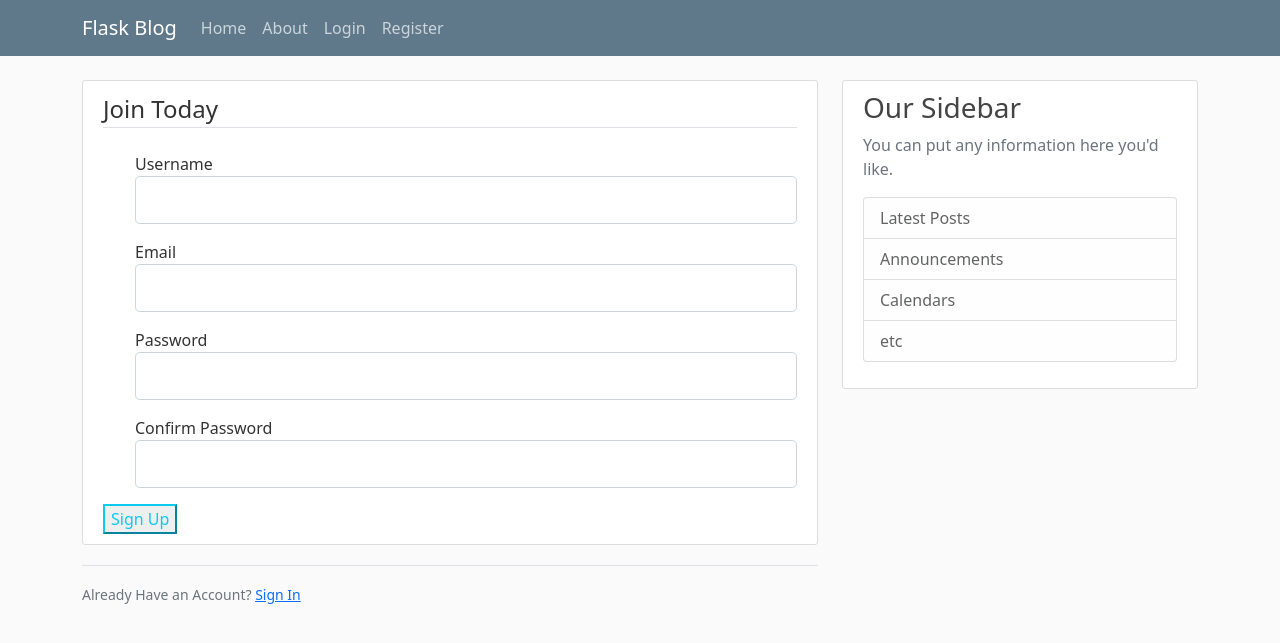
After one commit to massgiu/simple-flask-blog, a Flask app: page /register in a window 1280 px wide. The commit adds this page. Shown: the top 643 px of the page. Run offline with Flask 2, Linux system fonts and the light colour scheme.

Commit message:
Added register.html, login.html, forms.py class

```diff
--- a/src/flaskBlog.py
+++ b/src/flaskBlog.py
@@ -1,5 +1,9 @@
-from flask import Flask, render_template, url_for
+from flask import Flask, render_template, url_for, flash, redirect
+from src.forms import RegistrationForm, LoginForm
 app = Flask(__name__) #var
+
+#Set secret  cookie
+app.config['SECRET_KEY']='e4f3b857d3c940c8a2683afa6055ad29'
 
 posts = [
     {
@@ -18,12 +22,32 @@ posts = [
 
 @app.route("/")
 @app.route("/home")
-def hello():
+def home():
     return render_template('home.html',posts = posts)
 
 @app.route("/about")
 def about():
-    return render_template('about.html', title='about')
+    return render_template('about.html', title='About')
+
+@app.route("/register", methods=['GET', 'POST'])
+def register():
+    form = RegistrationForm()
+    if form.validate_on_submit():
+        flash(f'Accont created for {form.username.data}!','success')
+        return redirect(url_for('home')) #redirect to the function
+
+    return render_template('register.html', title='Register', form=form)
+
+@app.route("/login", methods=['GET','POST'])
+def login():
+    form = LoginForm()
+    if form.validate_on_submit():
+        if form.email.data == 'admin@blog.com' and form.password.data == 'password':
+            flash('You have been logged in!','success')
+            return redirect(url_for('home'))
+        else:
+            flash('Login Unsuccessful. Check your username and password','danger')
+    return render_template('login.html', title='Login', form=form)
 
 # if __name__ == "__main__":
 #     app.run(debug=True)
--- /dev/null
+++ b/src/forms.py
@@ -0,0 +1,17 @@
+from flask_wtf import FlaskForm
+from wtforms import StringField, PasswordField, SubmitField, BooleanField
+from wtforms.validators import DataRequired, Length, Email, EqualTo
+
+class RegistrationForm(FlaskForm):
+    #Username is name of field
+    username = StringField('Username', validators=[DataRequired(),Length(min=2,max=50)])
+    email = StringField('Email', validators=[DataRequired(),Email()])
+    password = PasswordField('Password', validators=[DataRequired()])
+    confirm_password = PasswordField('Confirm Password',validators=[DataRequired(), EqualTo('password')])
+    submit = SubmitField('Sign Up')
+
+class LoginForm(FlaskForm):
+    email = StringField('Email', validators=[DataRequired(), Email()])
+    password = PasswordField('Password', validators=[DataRequired()])
+    remember = BooleanField('Remember me')
+    submit = SubmitField('Sign Up')
--- a/src/static/main.css
+++ b/src/static/main.css
@@ -34,6 +34,7 @@ h1, h2, h3, h4, h5, h6 {
 
 .article-title {
   color: #444444;
+  text-decoration: none;
 }
 
 a.article-title:hover {
@@ -54,7 +55,8 @@ a.article-title:hover {
 .article-metadata {
   padding-bottom: 1px;
   margin-bottom: 4px;
-  border-bottom: 1px solid #e3e3e3
+  border-bottom: 1px solid #e3e3e3;
+  text-decoration: none
 }
 
 .article-metadata a:hover {
--- a/src/templates/layout.html
+++ b/src/templates/layout.html
@@ -28,13 +28,13 @@
           </button>
           <div class="collapse navbar-collapse" id="navbarToggle">
             <div class="navbar-nav mr-auto">
-              <a class="nav-item nav-link" href="/">Home</a>
-              <a class="nav-item nav-link" href="/about">About</a>
+              <a class="nav-item nav-link" href="{{ url_for('home')}}">Home</a>
+              <a class="nav-item nav-link" href="{{ url_for('about')}}">About</a>
             </div>
             <!-- Navbar Right Side -->
             <div class="navbar-nav">
-              <a class="nav-item nav-link" href="/login">Login</a>
-              <a class="nav-item nav-link" href="/register">Register</a>
+              <a class="nav-item nav-link" href="{{ url_for('login')}}">Login</a>
+              <a class="nav-item nav-link" href="{{ url_for('register')}}">Register</a>
             </div>
           </div>
         </div>
@@ -44,6 +44,15 @@
     <main role="main" class="container">
       <div class="row">
         <div class="col-md-8">
+            {% with messages = get_flashed_messages(with_categories=true)%}
+                {% if messages %}
+                    {% for category, message in messages %}
+                    <div class="alert alert-{{ category }}">
+                        {{ message }}
+                    </div>
+                    {% endfor %}
+                {% endif %}
+            {% endwith%}
           {% block content %}{% endblock %}
         </div>
         <div class="col-md-4">
--- /dev/null
+++ b/src/templates/register.html
@@ -0,0 +1,71 @@
+{% extends "layout.html" %}
+{% block content %}
+    <div class="content-section"> <!--from CSS -->
+        <form method="POST" action="">
+            {{form.hidden_tag() }} <!--add csrf token -->
+            <fieldset class="form-group">
+                <legend class="border-bottom mb-4">Join Today</legend>
+                <ul class="form-group">
+                    {{ form.username.label(class="form-control-label")}}
+                    {% if form.username.errors %}
+                        {{ form.username(class="form-control form-control-lg is-invalid")}}
+                        <div class="invalid-feedback">
+                            {% for error in form.username.errors %}
+                                <span>{{ error }}</span>
+                            {% endfor %}
+                        </div>
+                    {% else %}
+                        {{ form.username(class="form-control form-control-lg")}}
+                    {% endif %}
+                </ul>
+                <ul class="form-group">
+                    {{ form.email.label(class="form-control-label")}}
+                    {% if form.email.errors %}
+                        {{ form.email(class="form-control form-control-lg is-invalid")}}
+                        <div class="invalid-feedback">
+                            {% for error in form.email.errors %}
+                                <span>{{ error }}</span>
+                            {% endfor %}
+                        </div>
+                    {% else %}
+                        {{ form.email(class="form-control form-control-lg")}}
+                    {% endif %}
+                </ul>
+                <ul class="form-group">
+                    {{ form.password.label(class="form-control-label")}}
+                    {% if form.password.errors %}
+                        {{ form.password(class="form-control form-control-lg is-invalid")}}
+                        <div class="invalid-feedback">
+                            {% for error in form.password.errors %}
+                                <span>{{ error }}</span>
+                            {% endfor %}
+                        </div>
+                    {% else %}
+                        {{ form.password(class="form-control form-control-lg")}}
+                    {% endif %}
+                </ul>
+                <ul class="form-group">
+                    {{ form.confirm_password.label(class="form-control-label")}}
+                    {% if form.confirm_password.errors %}
+                        {{ form.confirm_password(class="form-control form-control-lg is-invalid")}}
+                        <div class="invalid-feedback">
+                            {% for error in form.confirm_password.errors %}
+                                <span>{{ error }}</span>
+                            {% endfor %}
+                        </div>
+                    {% else %}
+                        {{ form.confirm_password(class="form-control form-control-lg")}}
+                    {% endif %}
+                </ul>
+                <div class="form-group">
+                    {{form.submit(class="btn-outline-info")}}
+                </div>
+            </fieldset>
+        </form>
+    </div>
+    <div class="border-top pt-3">
+        <small class="text-muted">
+            Already Have an Account? <a class="ml-2" href=" {{ url_for('login') }} ">Sign In</a>
+        </small>
+    </div>
+{% endblock %}
```
Also changed, not shown: src/templates/home.html (+10 -3 lines), src/templates/login.html (added, +56 -0 lines).
